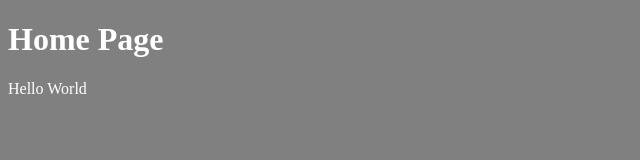
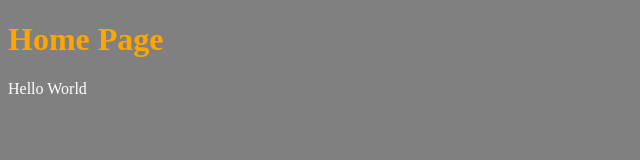
Before and after one commit to plopes20587/Try-the-world-test, a website: page src/index.html in a window 1280 px wide. Shown: the whole page, without its empty margins (0-640 px from the left). Drawn offline with nearby package versions, Linux system fonts and the light colour scheme; files that its build step writes are made by us from their sources.

Commit message:
second commit

```diff
--- a/src/sass/style.scss
+++ b/src/sass/style.scss
@@ -4,3 +4,8 @@ body {
   background: $bgColor;
   color: white;
 }
+
+h1 {
+  font-size: 2em;
+  color: orange;
+}
```
Also changed, not shown: production/css/style.css, src/sass/style.min.css.
